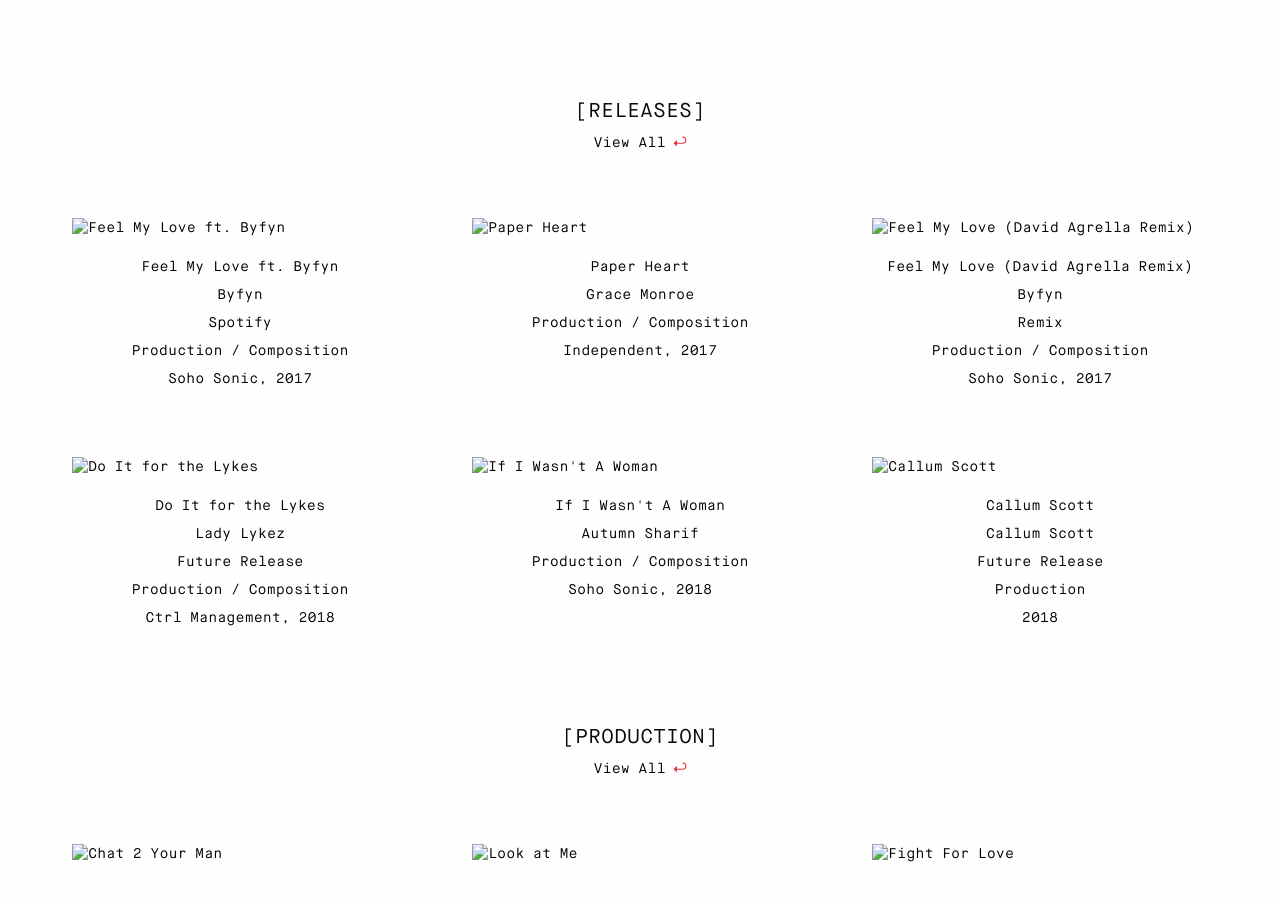
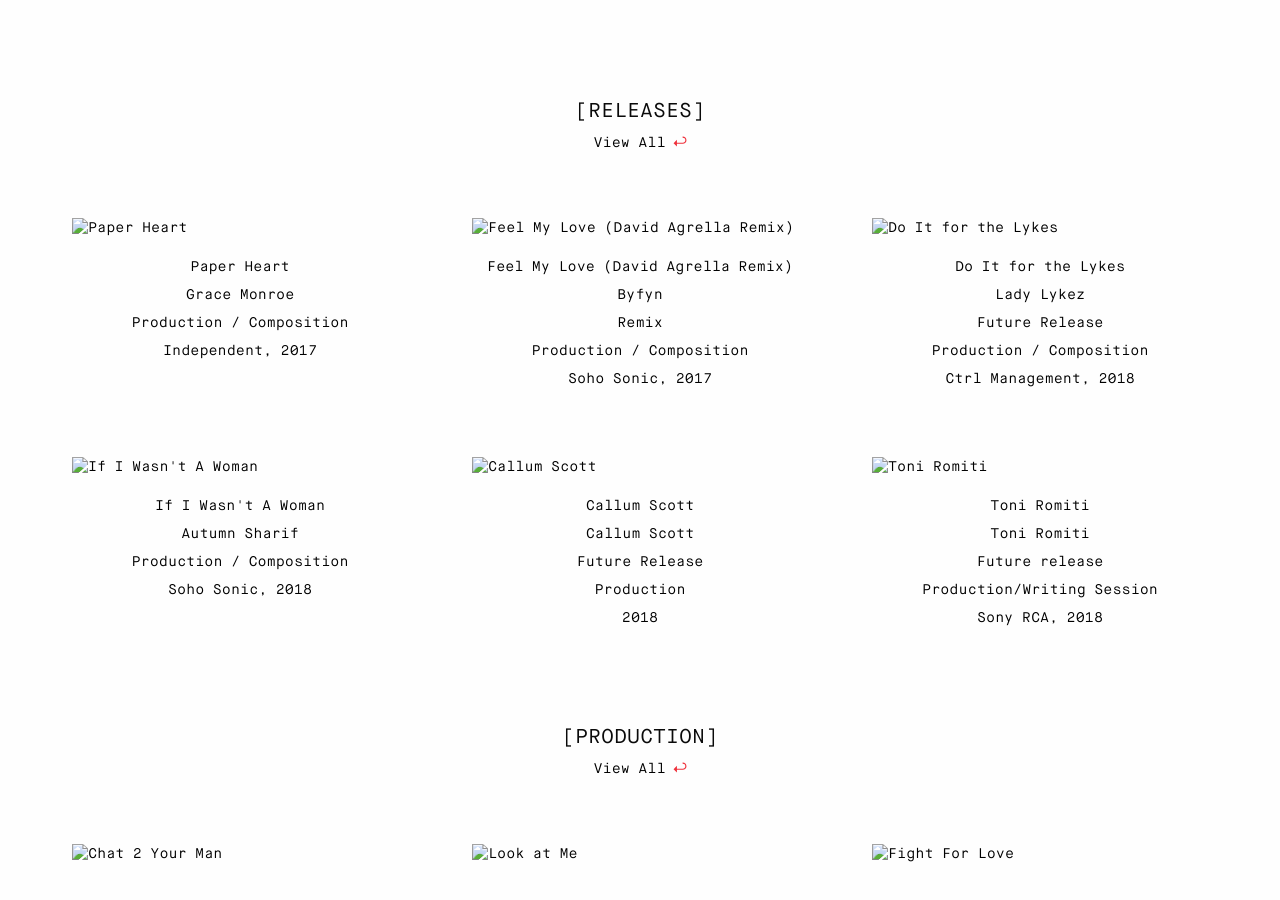
Before and after one commit to garethjohnsdesign/ojfridel.com, a Jekyll site: the page built from index.md, in a window 1280 px wide and 900 px high, scrolled down 973 px. Built offline with Jekyll 4.4.1, drawn with Linux system fonts in a browser that asks for light colours.

Commit message:
Updated Toni Romiti and 2 other files

```diff
--- a/_releases/future-release.markdown
+++ b/_releases/Toni Romiti.markdown
@@ -1,11 +1,12 @@
 ---
-title: Future Release
+title: Toni Romiti
 date: 2018-11-01 21:05:00 Z
 image: "/uploads/TR-TOMBOY-EP-cover.jpg"
 featured-image: "/uploads/TR-TOMBOY-EP-cover.jpg"
 artist: Toni Romiti
+project: Future release
 credit: Production/Writing Session
 record-label: Sony RCA
 ---
 
-Similar to Callum Scott - Future Release  - Production - 2019
+Future Release  - Production - 2019
--- a/_releases/feel-my-love-ft-byfyn.markdown
+++ /dev/null
@@ -1,16 +0,0 @@
----
-title: Feel My Love ft. Byfyn
-date: 2017-07-04 17:23:00 Z
-image: "/uploads/feel-my-love.jpg"
-format: Single
-artist: Byfyn
-project: Spotify
-credit: Production / Composition
-record-label: Soho Sonic
----
-
-<iframe width="100%" height="166" scrolling="no" frameborder="no" src="https://w.soundcloud.com/player/?url=https%3A//api.soundcloud.com/tracks/339361625&amp;color=000000&amp;auto_play=false&amp;hide_related=false&amp;show_comments=true&amp;show_user=true&amp;show_reposts=false"></iframe>
-
-<div class="responsive-embed">
-<iframe width="1280" height="720" src="https://www.youtube.com/embed/RB10i4pVK1o?rel=0&amp;showinfo=0" frameborder="0" allowfullscreen></iframe>
-/div>
```
